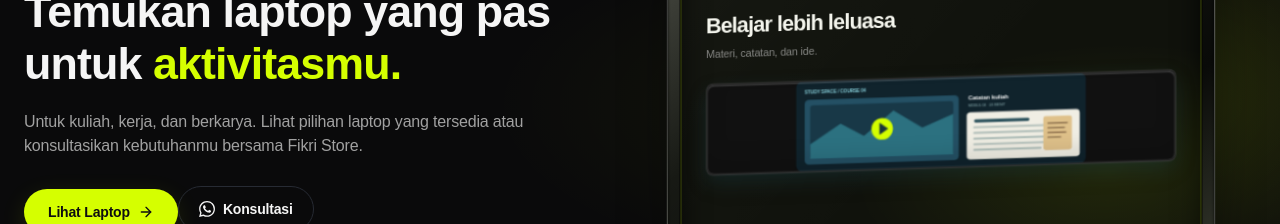
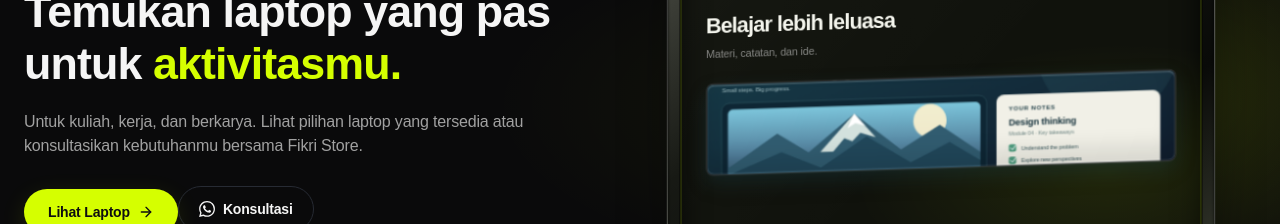
Before and after one commit to spokenu71-hash/Fikri-Store-, a React (Vite) app: page / in a window 1280 px wide. Shown: the part 197-421 px from the top of the page. Built offline with nearby package versions, Linux system fonts and the light colour scheme; no server answers; the database is empty.

Commit message:
feat: redesign laptop screen artwork with richer visual scenes

```diff
--- a/src/components/landing/Hero.jsx
+++ b/src/components/landing/Hero.jsx
@@ -65,35 +65,95 @@ export default function Hero() {
                       {SCENES.map((item, index) => <div key={item.label} className={"fs-screen-scene " + (scene === index ? "is-active" : "")} aria-hidden={scene !== index}>
                         <div className="fs-screen-eyebrow">{item.label}</div><div className="fs-screen-heading">{item.title}</div><div className="fs-screen-detail">{item.detail}</div>
                         <div className={"fs-screen-visual fs-screen-art fs-screen-art-" + (index + 1)}>
-                          {index === 0 && <svg viewBox="0 0 620 190" role="img" aria-label="Dashboard workspace" preserveAspectRatio="xMidYMid meet">
-                            <rect width="620" height="190" rx="12" fill="#101b16"/><rect x="12" y="12" width="54" height="166" rx="7" fill="#26382b"/><circle cx="39" cy="31" r="10" fill="#d4ff00"/>
-                            <path d="M28 61h22M28 76h22M28 91h22M28 106h22M28 121h22" stroke="#91a18d" strokeWidth="5" strokeLinecap="round"/>
-                            <text x="83" y="30" fill="#d4ff00" fontSize="10" fontWeight="700">WORKSPACE OVERVIEW</text><text x="83" y="52" fill="#f3f5ed" fontSize="19" fontWeight="700">Good morning, Fikri</text>
-                            <rect x="83" y="67" width="100" height="39" rx="6" fill="#26372b"/><rect x="195" y="67" width="100" height="39" rx="6" fill="#26372b"/><rect x="307" y="67" width="94" height="39" rx="6" fill="#26372b"/>
-                            <text x="94" y="82" fill="#aab7a4" fontSize="7">PROJECTS</text><text x="94" y="97" fill="#fff" fontSize="13">12</text><text x="206" y="82" fill="#aab7a4" fontSize="7">TASKS</text><text x="206" y="97" fill="#fff" fontSize="13">08</text><text x="318" y="82" fill="#aab7a4" fontSize="7">PROGRESS</text><text x="318" y="97" fill="#fff" fontSize="13">94%</text>
-                            <rect x="83" y="116" width="318" height="62" rx="7" fill="#1c2b21"/><text x="95" y="130" fill="#aab7a4" fontSize="7">WEEKLY ACTIVITY</text>
-                            <path d="M100 165l25 -15 25 8 25 -23 25 11 25 -27 25 13 25 -31 25 15 25 -22 25 10" fill="none" stroke="#d4ff00" strokeWidth="3" strokeLinecap="round" strokeLinejoin="round"/>
-                            <rect x="413" y="67" width="194" height="111" rx="7" fill="#26372b"/><text x="427" y="84" fill="#fff" fontSize="9">UP NEXT</text>
-                            <path d="M431 101h4m8 0h132M431 119h4m8 0h108M431 137h4m8 0h125M431 155h4m8 0h91" stroke="#91a18d" strokeWidth="5" strokeLinecap="round"/>
+                          {index === 0 && <svg viewBox="0 0 760 270" role="img" aria-label="Dashboard workspace dengan grafik performa, proyek, dan aktivitas" preserveAspectRatio="xMidYMid slice">
+                            <defs>
+                              <linearGradient id="dashBg" x2="1" y2="1"><stop stopColor="#263b2b"/><stop offset="1" stopColor="#09130f"/></linearGradient>
+                              <linearGradient id="dashCard" x2="0" y2="1"><stop stopColor="#304a35"/><stop offset="1" stopColor="#17271d"/></linearGradient>
+                              <linearGradient id="dashLine" x2="1"><stop stopColor="#d4ff00"/><stop offset="1" stopColor="#55d6a0"/></linearGradient>
+                              <filter id="dashGlow"><feGaussianBlur stdDeviation="5" result="b"/><feMerge><feMergeNode in="b"/><feMergeNode in="SourceGraphic"/></feMerge></filter>
+                            </defs>
+                            <rect width="760" height="270" rx="16" fill="url(#dashBg)"/>
+                            <circle cx="650" cy="40" r="110" fill="#b9ff00" opacity=".055"/><circle cx="650" cy="40" r="70" fill="#b9ff00" opacity=".035"/>
+                            <rect x="14" y="14" width="76" height="242" rx="11" fill="#101d16" stroke="#d4ff00" strokeOpacity=".14"/>
+                            <rect x="27" y="28" width="49" height="39" rx="10" fill="#d4ff00"/><path d="M40 49l8-9 8 6 8-11" fill="none" stroke="#142318" strokeWidth="3" strokeLinecap="round"/>
+                            <g fill="#829889"><rect x="30" y="88" width="9" height="9" rx="2"/><rect x="30" y="122" width="9" height="9" rx="2"/><rect x="30" y="156" width="9" height="9" rx="2"/><rect x="30" y="190" width="9" height="9" rx="2"/></g>
+                            <g fill="#d5e2d5" fontSize="10" fontFamily="Arial,sans-serif"><text x="46" y="97">Home</text><text x="46" y="131">Tasks</text><text x="46" y="165">Team</text><text x="46" y="199">Files</text></g>
+                            <text x="112" y="34" fill="#caff59" fontSize="10" fontWeight="700" letterSpacing="2">YOUR WORKSPACE  /  OVERVIEW</text>
+                            <text x="112" y="65" fill="#f5f8ef" fontSize="25" fontWeight="700">Make today count.</text>
+                            <text x="112" y="84" fill="#9caf9e" fontSize="11">A clear view of everything moving forward.</text>
+                            <rect x="112" y="103" width="185" height="67" rx="10" fill="url(#dashCard)" stroke="#d4ff00" strokeOpacity=".22"/>
+                            <text x="128" y="124" fill="#a6b8a7" fontSize="9" letterSpacing="1">PROJECTS COMPLETED</text><text x="128" y="153" fill="#fff" fontSize="27" fontWeight="700">24</text><text x="174" y="151" fill="#baff43" fontSize="10">↗ 18% this month</text>
+                            <rect x="309" y="103" width="185" height="67" rx="10" fill="url(#dashCard)" stroke="#ffffff" strokeOpacity=".1"/>
+                            <text x="325" y="124" fill="#a6b8a7" fontSize="9" letterSpacing="1">FOCUS HOURS</text><text x="325" y="153" fill="#fff" fontSize="27" fontWeight="700">32.5</text><text x="398" y="151" fill="#8bd8b1" fontSize="10">This week</text>
+                            <rect x="506" y="103" width="238" height="153" rx="10" fill="url(#dashCard)" stroke="#ffffff" strokeOpacity=".1"/>
+                            <text x="524" y="125" fill="#f0f6eb" fontSize="11" fontWeight="700">Weekly performance</text><text x="524" y="140" fill="#8fa394" fontSize="8">PRODUCTIVITY SCORE</text>
+                            <path d="M525 222H725M525 192H725M525 162H725" stroke="#d8e5d5" strokeOpacity=".1" strokeDasharray="3 5"/>
+                            <path d="M528 211 C550 200 559 207 575 183 S605 190 622 169 S653 174 669 157 S700 164 722 145" fill="none" stroke="url(#dashLine)" strokeWidth="4" strokeLinecap="round" filter="url(#dashGlow)"/>
+                            <path d="M528 211 C550 200 559 207 575 183 S605 190 622 169 S653 174 669 157 S700 164 722 145V236H528Z" fill="#baff43" opacity=".09"/>
+                            <circle cx="722" cy="145" r="5" fill="#d4ff00" stroke="#f4ffd1" strokeWidth="2"/>
+                            <rect x="112" y="183" width="382" height="73" rx="10" fill="#14251b" stroke="#ffffff" strokeOpacity=".1"/>
+                            <text x="128" y="204" fill="#f2f6ed" fontSize="10" fontWeight="700">Recent activity</text>
+                            <circle cx="133" cy="224" r="5" fill="#d4ff00"/><text x="146" y="228" fill="#aebdaf" fontSize="9">Website redesign approved</text>
+                            <circle cx="304" cy="224" r="5" fill="#69d5ae"/><text x="317" y="228" fill="#aebdaf" fontSize="9">New task assigned</text>
+                            <circle cx="133" cy="243" r="5" fill="#8f9cff"/><text x="146" y="247" fill="#aebdaf" fontSize="9">Weekly report is ready</text>
                           </svg>}
-                          {index === 1 && <svg viewBox="0 0 620 190" role="img" aria-label="Study space with lesson video and notes" preserveAspectRatio="xMidYMid meet">
-                            <rect width="620" height="190" rx="12" fill="#10232c"/><text x="18" y="25" fill="#8bd4df" fontSize="10" fontWeight="700">STUDY SPACE / COURSE 04</text>
-                            <rect x="18" y="39" width="330" height="137" rx="9" fill="#245064"/><rect x="30" y="51" width="306" height="113" rx="6" fill="#183847"/>
-                            <path d="M30 133L95 91L145 119L208 67L270 105L336 78V164H30Z" fill="#2c7180"/><circle cx="184" cy="105" r="23" fill="#d4ff00"/><path d="M178 92l19 13-19 13z" fill="#19343b"/>
-                            <text x="368" y="49" fill="#fff" fontSize="13" fontWeight="700">Catatan kuliah</text><text x="368" y="64" fill="#91b4b7" fontSize="8">MODUL 04 · 24 MENIT</text>
-                            <rect x="365" y="76" width="242" height="100" rx="8" fill="#f0eee4"/><rect x="381" y="91" width="118" height="7" rx="3" fill="#2b515c"/>
-                            <path d="M381 108h205M381 120h205M381 132h173M381 144h193M381 156h142" stroke="#aebdb8" strokeWidth="4" strokeLinecap="round"/>
-                            <rect x="529" y="89" width="61" height="72" rx="5" fill="#dfc18a"/><path d="M539 104h41M539 114h35M539 124h38M539 134h27" stroke="#8c704d" strokeWidth="3" strokeLinecap="round"/>
+                          {index === 1 && <svg viewBox="0 0 760 270" role="img" aria-label="Ruang belajar digital dengan video pembelajaran, catatan, dan progres materi" preserveAspectRatio="xMidYMid slice">
+                            <defs>
+                              <linearGradient id="studyBg" x2="1" y2="1"><stop stopColor="#173d4a"/><stop offset="1" stopColor="#101a2b"/></linearGradient>
+                              <linearGradient id="studySky" x2="0" y2="1"><stop stopColor="#7dc6dc"/><stop offset=".55" stopColor="#527f9b"/><stop offset="1" stopColor="#243e55"/></linearGradient>
+                              <linearGradient id="studyAccent" x2="1"><stop stopColor="#d4ff00"/><stop offset="1" stopColor="#64e2b2"/></linearGradient>
+                            </defs>
+                            <rect width="760" height="270" rx="16" fill="url(#studyBg)"/>
+                            <circle cx="650" cy="24" r="115" fill="#6fd6d2" opacity=".07"/>
+                            <text x="24" y="30" fill="#9be3d5" fontSize="10" fontWeight="700" letterSpacing="2">STUDY SPACE  /  LEARNING PATH</text>
+                            <text x="24" y="58" fill="#f5fbf8" fontSize="24" fontWeight="700">Learn something great.</text>
+                            <text x="24" y="77" fill="#a4c0c4" fontSize="10">Small steps. Big progress.</text>
+                            <rect x="24" y="94" width="430" height="151" rx="12" fill="#0e2634" stroke="#8bd9d4" strokeOpacity=".25"/>
+                            <rect x="34" y="104" width="410" height="131" rx="8" fill="url(#studySky)"/>
+                            <circle cx="362" cy="132" r="27" fill="#fff3cf" opacity=".9"/>
+                            <path d="M34 199L114 145L165 177L239 117L315 177L378 139L444 185V235H34Z" fill="#315c70"/>
+                            <path d="M34 210L121 175L185 202L259 154L331 198L394 167L444 198V235H34Z" fill="#21475a"/>
+                            <path d="M184 177l55-60 35 39-25-8-13 13-13-5-18 21z" fill="#e5f0e9" opacity=".9"/>
+                            <path d="M239 117l18 20-16-5-13 8z" fill="#fff"/>
+                            <rect x="34" y="214" width="410" height="21" rx="0 0 8 8" fill="#071b27" opacity=".7"/>
+                            <circle cx="52" cy="224" r="5" fill="#d4ff00"/><rect x="64" y="221" width="270" height="5" rx="3" fill="#91b0b4" opacity=".45"/><rect x="64" y="221" width="146" height="5" rx="3" fill="url(#studyAccent)"/><text x="390" y="228" fill="#e4f2e8" fontSize="8">08:24 / 24:00</text>
+                            <rect x="470" y="94" width="266" height="151" rx="12" fill="#f1f0e7"/>
+                            <text x="490" y="119" fill="#24424a" fontSize="10" fontWeight="700" letterSpacing="1">YOUR NOTES</text>
+                            <text x="490" y="144" fill="#18343e" fontSize="15" fontWeight="700">Design thinking</text>
+                            <text x="490" y="160" fill="#6c8583" fontSize="9">Module 04 · Key takeaways</text>
+                            <rect x="490" y="174" width="12" height="12" rx="3" fill="#4d9c7e"/><path d="M493 180l3 3 5-7" fill="none" stroke="#fff" strokeWidth="1.5" strokeLinecap="round"/>
+                            <text x="510" y="184" fill="#38565a" fontSize="9">Understand the problem</text>
+                            <rect x="490" y="194" width="12" height="12" rx="3" fill="#4d9c7e"/><path d="M493 200l3 3 5-7" fill="none" stroke="#fff" strokeWidth="1.5" strokeLinecap="round"/>
+                            <text x="510" y="204" fill="#38565a" fontSize="9">Explore new perspectives</text>
+                            <rect x="490" y="216" width="226" height="6" rx="3" fill="#d2ded6"/><rect x="490" y="216" width="154" height="6" rx="3" fill="#4d9c7e"/>
                           </svg>}
-                          {index === 2 && <svg viewBox="0 0 620 190" role="img" aria-label="Creative design canvas and color palette" preserveAspectRatio="xMidYMid meet">
-                            <rect width="620" height="190" rx="12" fill="#211e2b"/><rect x="13" y="13" width="594" height="164" rx="8" fill="#302b3a"/><rect x="24" y="24" width="38" height="142" rx="5" fill="#201d28"/>
-                            <path d="M36 38h14M36 58h14M36 78h14M36 98h14M36 118h14M36 138h14" stroke="#91899d" strokeWidth="7" strokeLinecap="round"/><text x="79" y="42" fill="#d8d1e2" fontSize="9" fontWeight="700">CREATIVE CANVAS / ARTBOARD 01</text>
-                            <rect x="80" y="53" width="390" height="103" rx="5" fill="#eee8dc"/><rect x="94" y="65" width="362" height="79" rx="3" fill="#e8d5b6"/>
-                            <path d="M94 132L164 78L223 119L294 68L367 120L456 82V144H94Z" fill="#526f7b"/><circle cx="353" cy="91" r="25" fill="#e77e5f"/><path d="M94 125Q169 91 232 134T366 126T456 119V144H94Z" fill="#d5a45d"/>
-                            <path d="M244 144Q269 98 295 106Q323 113 333 144" fill="#313c48"/><circle cx="282" cy="101" r="12" fill="#d4ff00"/>
-                            <rect x="481" y="53" width="111" height="103" rx="6" fill="#24212d"/><text x="494" y="69" fill="#c9c2d2" fontSize="8">COLOR PALETTE</text>
-                            <circle cx="503" cy="91" r="7" fill="#e77e5f"/><circle cx="520" cy="91" r="7" fill="#d4ff00"/><circle cx="537" cy="91" r="7" fill="#526f7b"/><circle cx="554" cy="91" r="7" fill="#d5a45d"/><circle cx="571" cy="91" r="7" fill="#eee8dc"/>
-                            <rect x="494" y="112" width="82" height="5" rx="2" fill="#6f6879"/><rect x="494" y="124" width="62" height="5" rx="2" fill="#6f6879"/>
+                          {index === 2 && <svg viewBox="0 0 760 270" role="img" aria-label="Creative design studio dengan artboard ilustrasi, tools, dan palet warna" preserveAspectRatio="xMidYMid slice">
+                            <defs>
+                              <linearGradient id="creativeBg" x2="1" y2="1"><stop stopColor="#30253c"/><stop offset="1" stopColor="#111522"/></linearGradient>
+                              <linearGradient id="canvasBg" x2="1" y2="1"><stop stopColor="#f4d5a6"/><stop offset=".55" stopColor="#e98b70"/><stop offset="1" stopColor="#8d5a78"/></linearGradient>
+                              <linearGradient id="sunset" x2="0" y2="1"><stop stopColor="#ffd77b"/><stop offset="1" stopColor="#ef8c68"/></linearGradient>
+                            </defs>
+                            <rect width="760" height="270" rx="16" fill="url(#creativeBg)"/>
+                            <circle cx="690" cy="35" r="120" fill="#e77ec2" opacity=".07"/>
+                            <text x="22" y="30" fill="#e9b8ff" fontSize="10" fontWeight="700" letterSpacing="2">CREATIVE CANVAS  /  ARTBOARD 01</text>
+                            <text x="22" y="58" fill="#fff6f1" fontSize="24" fontWeight="700">Make it unmistakably yours.</text>
+                            <rect x="22" y="78" width="50" height="166" rx="9" fill="#171824" stroke="#ffffff" strokeOpacity=".12"/>
+                            <g fill="#c9bed4"><rect x="40" y="96" width="14" height="14" rx="3"/><circle cx="47" cy="133" r="7"/><path d="M39 158h16v12H39z"/><path d="M39 190l8-8 8 8-8 8z"/><rect x="40" y="215" width="14" height="10" rx="3"/></g>
+                            <rect x="86" y="78" width="440" height="166" rx="10" fill="#171824" stroke="#ffffff" strokeOpacity=".12"/>
+                            <rect x="97" y="89" width="418" height="144" rx="5" fill="url(#canvasBg)"/>
+                            <circle cx="405" cy="130" r="49" fill="url(#sunset)"/>
+                            <path d="M97 193L183 127L240 168L321 108L385 169L458 129L515 173V233H97Z" fill="#526e82"/>
+                            <path d="M97 207L184 168L243 191L325 145L387 191L460 160L515 191V233H97Z" fill="#34475e"/>
+                            <path d="M97 215Q171 181 245 216T390 205T515 211V233H97Z" fill="#23384c"/>
+                            <path d="M254 233Q272 185 302 177Q333 171 354 233" fill="#182b3c"/>
+                            <path d="M278 196q23-31 48 0" fill="none" stroke="#d4ff00" strokeWidth="4" strokeLinecap="round"/>
+                            <circle cx="302" cy="177" r="8" fill="#d4ff00"/>
+                            <rect x="540" y="78" width="196" height="166" rx="10" fill="#201d2b" stroke="#ffffff" strokeOpacity=".12"/>
+                            <text x="558" y="101" fill="#e7dbea" fontSize="10" fontWeight="700" letterSpacing="1">COLOR STORY</text>
+                            <g stroke="#fff" strokeOpacity=".28" strokeWidth="1"><circle cx="575" cy="132" r="12" fill="#f2b66d"/><circle cx="610" cy="132" r="12" fill="#ed8068"/><circle cx="645" cy="132" r="12" fill="#536f85"/><circle cx="680" cy="132" r="12" fill="#d4ff00"/><circle cx="715" cy="132" r="12" fill="#f1e8d7"/></g>
+                            <text x="558" y="172" fill="#a99db4" fontSize="8">LAYERS</text>
+                            <rect x="558" y="183" width="160" height="17" rx="4" fill="#383244"/><circle cx="569" cy="191" r="3" fill="#d4ff00"/><rect x="580" y="189" width="78" height="4" rx="2" fill="#c8bbd0"/>
+                            <rect x="558" y="205" width="160" height="17" rx="4" fill="#302b3c"/><circle cx="569" cy="213" r="3" fill="#e98b70"/><rect x="580" y="211" width="58" height="4" rx="2" fill="#9c91a8"/>
                           </svg>}
                         </div>
                       </div>)}
```
